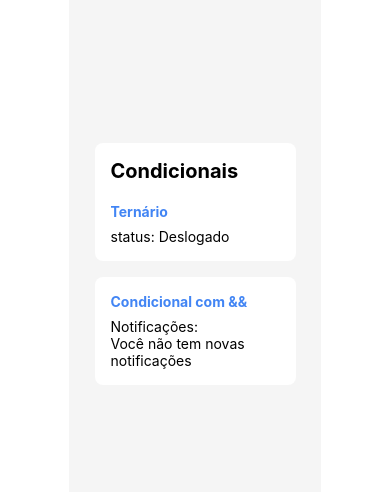
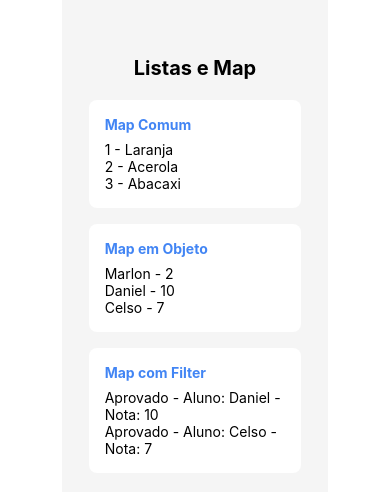
Before and after one commit to leticia-souto/senai_atvs, a React Native app in the folder Senai semestre3/mobile/projeto/react_native/first-app/: screen / in a window 390 px wide. Shown: the part 150-642 px from the top of the page. Built offline with nearby package versions, Linux system fonts and the light colour scheme.

Commit message:
aula mobile 02/03

```diff
--- a/Senai semestre3/mobile/projeto/react_native/first-app/src/App.js
+++ b/Senai semestre3/mobile/projeto/react_native/first-app/src/App.js
@@ -1,12 +1,13 @@
 import { StatusBar } from 'expo-status-bar';
 import { StyleSheet, Text, View } from 'react-native';
-import Exemplo03 from './exemplo-03-condicionais';
+import Exemplo04 from './jsx_exemples/exemplo-04-listas';
+
+
 
 export default function App() {
   return (
     <View style={styles.container}>
-      <Exemplo03 />
-      <StatusBar style="auto" />
+      <Exemplo04/>
     </View>
   );
 }
--- /dev/null
+++ b/Senai semestre3/mobile/projeto/react_native/first-app/src/jsx_exemples/exemplo-04-listas.js
@@ -0,0 +1,76 @@
+
+import { View, Text, StyleSheet } from "react-native";
+
+
+export default function Exemplo04() {
+    const frutas = ["Laranja", "Acerola", "Abacaxi"];
+
+    const alunos = [
+        {id: 1, nome: "Marlon", nota: 2},
+        {id: 2, nome: "Daniel", nota: 10},
+        {id: 3, nome: "Celso", nota: 7}
+
+    ];
+
+    return (
+    <View style={styles.container}>
+      <Text style={styles.titulo}>Listas e Map</Text>
+      <View style={styles.exemplo}>
+        <Text style={styles.subtitulo}>Map Comum</Text>
+        {frutas.map((fruta, index) => (
+            <Text key={index}>
+                {index + 1} - {fruta}
+            </Text>
+        ))}
+      </View>
+      <View style={styles.exemplo}>
+        <Text style={styles.subtitulo}>Map em Objeto</Text>
+        {alunos.map((aluno) => (
+            <Text key={aluno.id}>
+                {aluno.nome} - {aluno.nota}
+            </Text>
+        ))}
+      </View>
+      <View style={styles.exemplo}>
+        <Text style={styles.subtitulo}>Map com Filter</Text>
+        {alunos
+        .filter((aluno) => aluno.nota >= 7)
+        .map((aluno) => (
+            <Text key={aluno.id}>
+                Aprovado - Aluno: {aluno.nome} - Nota: {aluno.nota}
+            </Text>
+        ))}
+      </View>
+
+
+    </View>
+  );
+}
+
+
+const styles = StyleSheet.create({
+  container: {
+    flex: 1,
+    justifyContent: "center",
+    alignItems: "center",
+    backgroundColor: "#f5f5f5",
+  },
+  titulo: {
+    fontSize: 20,
+    fontWeight: "bold",
+    marginBottom: 20,
+  },
+  subtitulo: {
+    fontSize: 14,
+    fontWeight: "bold",
+    color: "#4285f4",
+    marginBottom: 8,
+  },
+  exemplo: {
+    width: "80%",
+    padding: 16,
+    marginBottom: 16,
+    backgroundColor: "#fff",
+    borderRadius: 8,
+  },
+});
```
Also changed, not shown: Senai semestre3/mobile/projeto/react_native/first-app/src/jsx_exemples/exemplo-03-condicionais.js (renamed from Senai semestre3/mobile/projeto/react_native/first-app/src/exemplo-03-condicionais.js).
